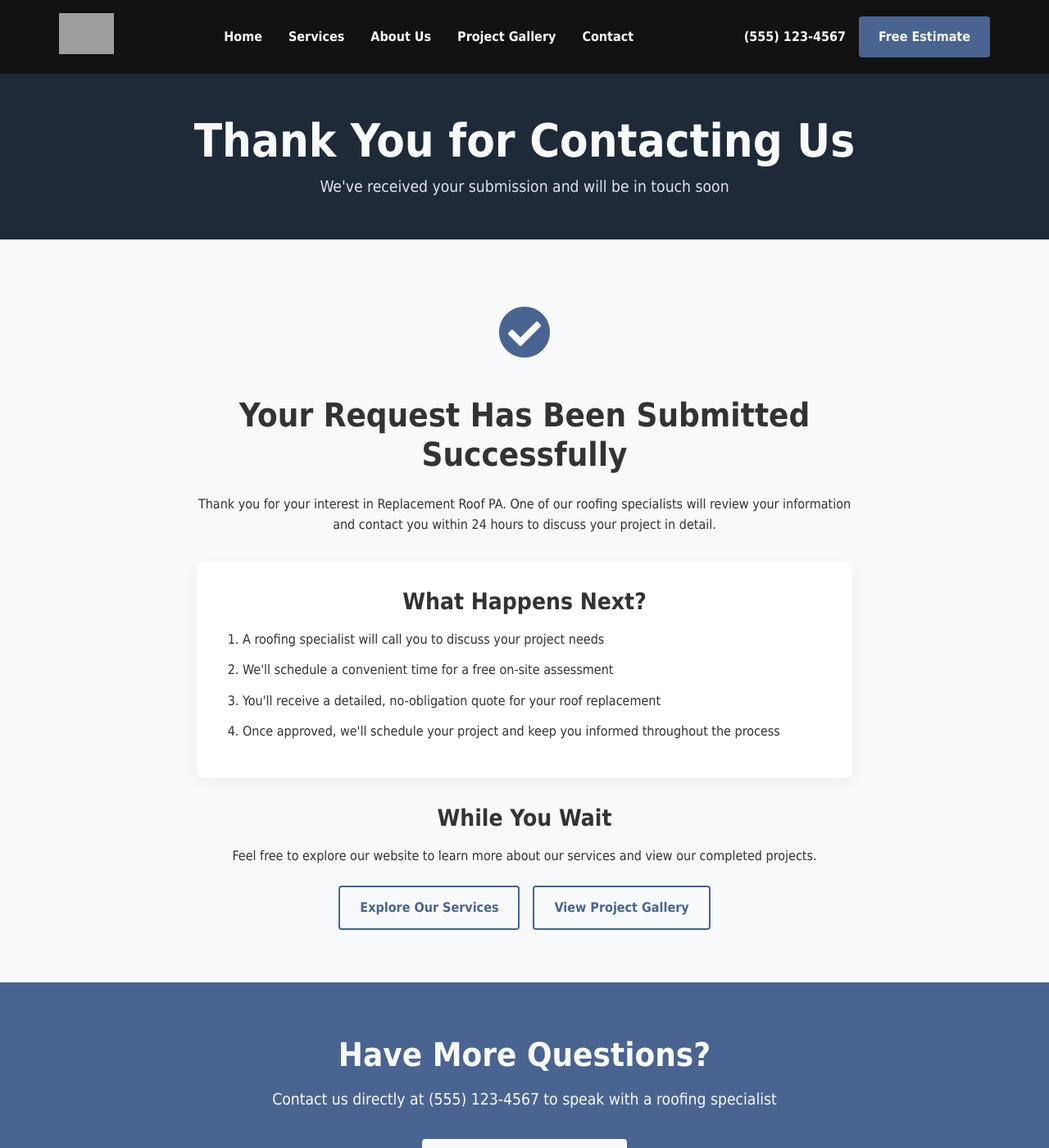
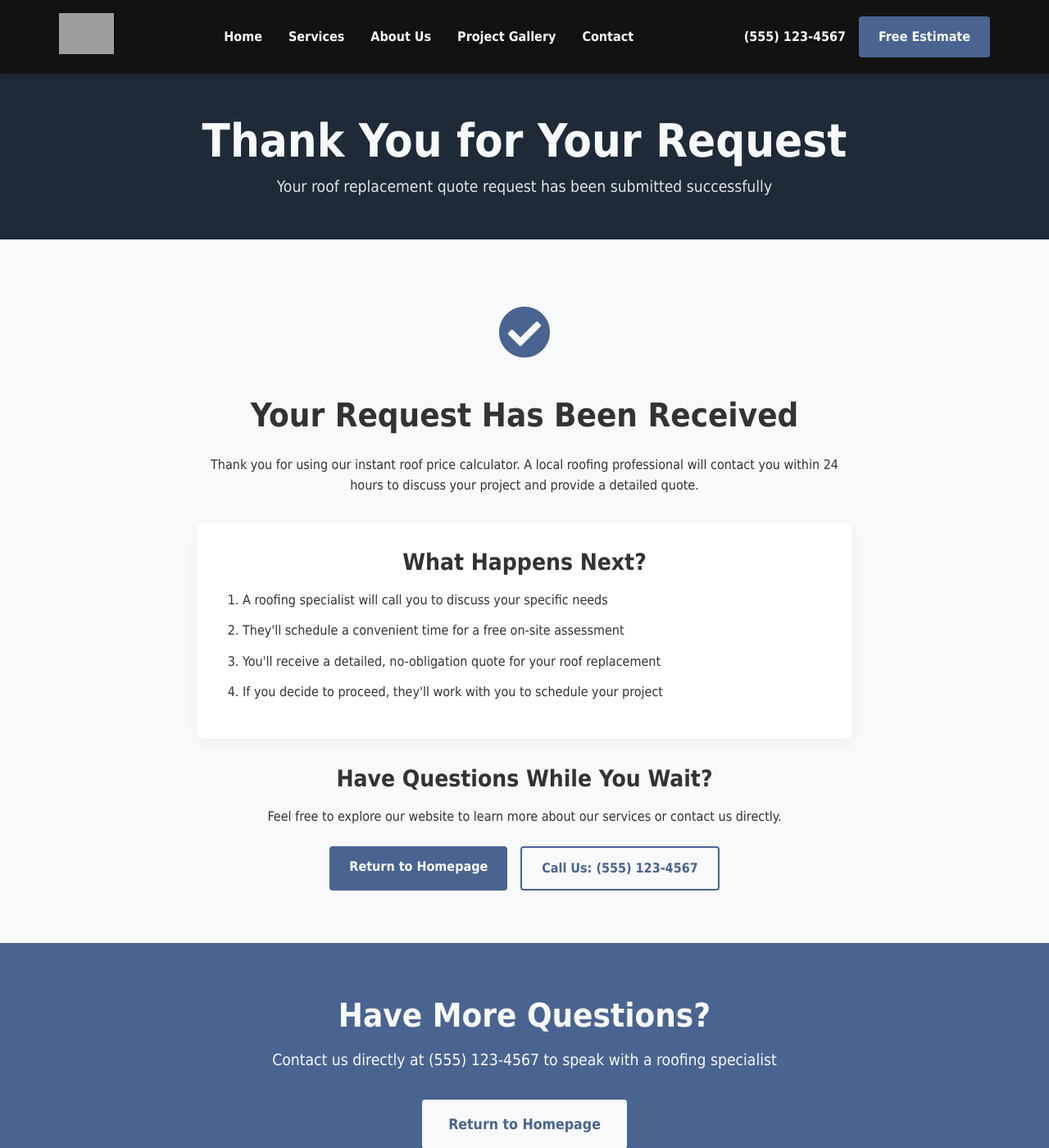
Before and after one commit to tim-amredev/replacement-roof-pa, a Jekyll site: the page built from thank-you.html, in a window 1280 px wide and 1400 px high. Shown: the whole window at 82% size. Built offline with Jekyll 4.4.1, drawn with Linux system fonts in a browser that asks for light colours; some web fonts are replaced; grey boxes are pictures that could not be loaded.

Commit message:
Update thank-you.html

```diff
--- a/thank-you.html
+++ b/thank-you.html
@@ -1,13 +1,13 @@
 ---
 layout: default
 title: Thank You - Replacement Roof PA
-description: Thank you for contacting Replacement Roof PA. We'll be in touch with you shortly.
+description: Thank you for requesting your roof replacement quote. A roofing professional will contact you shortly.
 ---
 
 <div class="page-header">
   <div class="container">
-    <h1>Thank You for Contacting Us</h1>
-    <p>We've received your submission and will be in touch soon</p>
+    <h1>Thank You for Your Request</h1>
+    <p>Your roof replacement quote request has been submitted successfully</p>
   </div>
 </div>
 
@@ -17,25 +17,25 @@ description: Thank you for contacting Replacement Roof PA. We'll be in touch wit
       <div class="thank-you-icon">
         <i class="fas fa-check-circle"></i>
       </div>
-      <h2>Your Request Has Been Submitted Successfully</h2>
-      <p>Thank you for your interest in Replacement Roof PA. One of our roofing specialists will review your information and contact you within 24 hours to discuss your project in detail.</p>
+      <h2>Your Request Has Been Received</h2>
+      <p>Thank you for using our instant roof price calculator. A local roofing professional will contact you within 24 hours to discuss your project and provide a detailed quote.</p>
 
       <div class="next-steps">
         <h3>What Happens Next?</h3>
         <ol>
-          <li>A roofing specialist will call you to discuss your project needs</li>
-          <li>We'll schedule a convenient time for a free on-site assessment</li>
+          <li>A roofing specialist will call you to discuss your specific needs</li>
+          <li>They'll schedule a convenient time for a free on-site assessment</li>
           <li>You'll receive a detailed, no-obligation quote for your roof replacement</li>
-          <li>Once approved, we'll schedule your project and keep you informed throughout the process</li>
+          <li>If you decide to proceed, they'll work with you to schedule your project</li>
         </ol>
       </div>
 
       <div class="thank-you-cta">
-        <h3>While You Wait</h3>
-        <p>Feel free to explore our website to learn more about our services and view our completed projects.</p>
+        <h3>Have Questions While You Wait?</h3>
+        <p>Feel free to explore our website to learn more about our services or contact us directly.</p>
         <div class="cta-buttons">
-          <a href="{{ site.baseurl }}/services" class="btn btn-secondary">Explore Our Services</a>
-          <a href="{{ site.baseurl }}/gallery" class="btn btn-secondary">View Project Gallery</a>
+          <a href="{{ site.baseurl }}/" class="btn btn-primary">Return to Homepage</a>
+          <a href="tel:{{ site.phone }}" class="btn btn-secondary">Call Us: {{ site.phone }}</a>
         </div>
       </div>
     </div>
```
